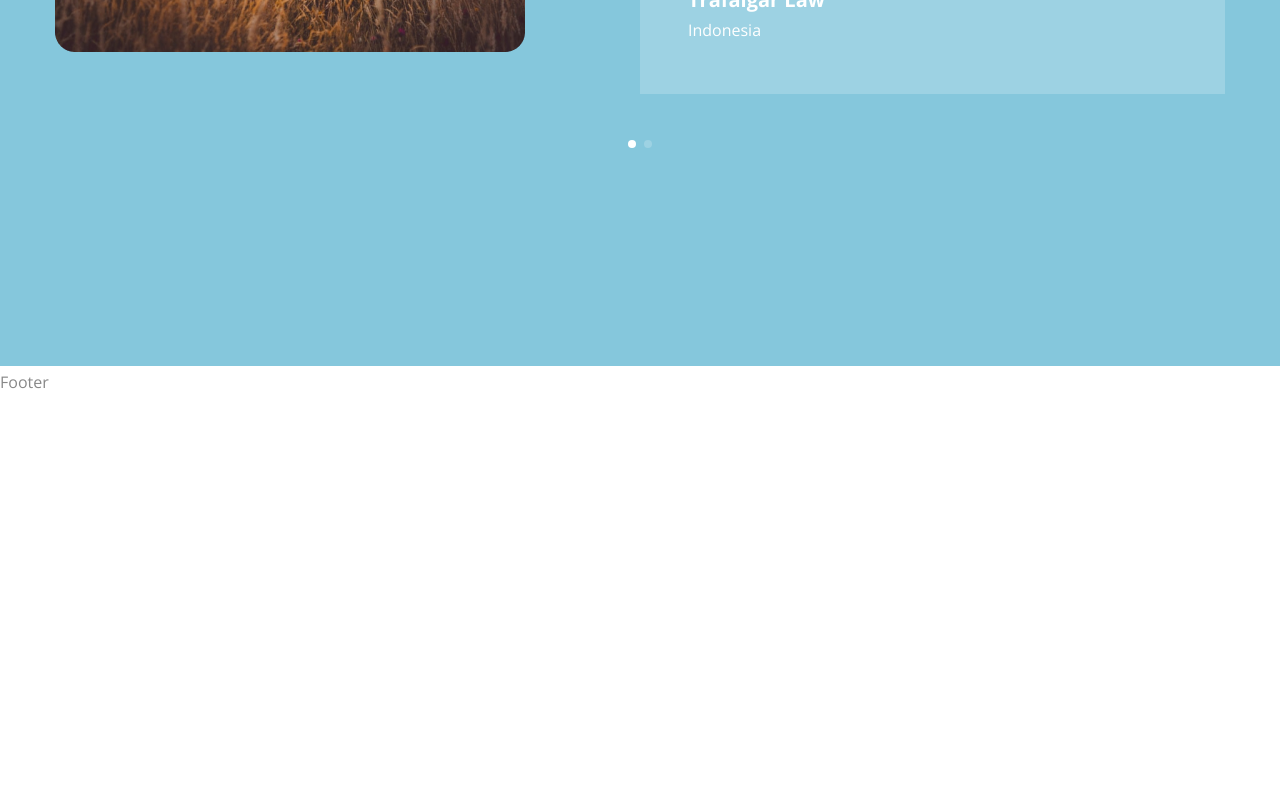
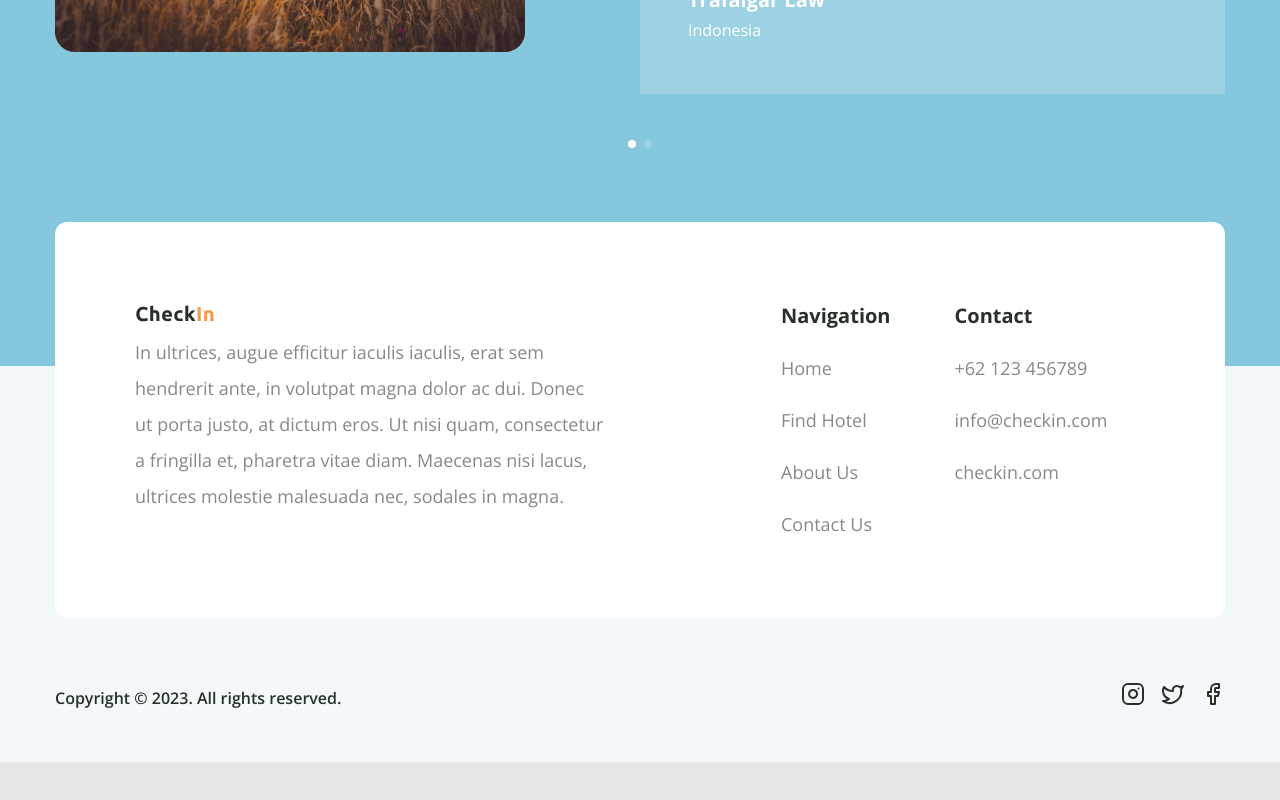
Before and after one commit to Alfians29/responsive-web-hotel, a Next.js app: page / in a window 1280 px wide. Shown: the part 4599-5399 px from the top of the page. After the commit the page ends 5361 px from the top, so only its background shows below. Built offline with nearby package versions, Linux system fonts and the light colour scheme.

Commit message:
final updated
add footer

```diff
--- a/app/page.jsx
+++ b/app/page.jsx
@@ -18,7 +18,6 @@
       <Find />
       <Testimonials />
       <Footer />
-      <div className='h-[4000px]'></div>
     </main>
   );
 }
--- a/components/Find.jsx
+++ b/components/Find.jsx
@@ -9,12 +9,12 @@
   {
     image: '/find/hotel-1.png',
     name: 'Luxe Haven Hotel',
-    location: 'Japan',
+    location: 'Italy',
   },
   {
     image: '/find/hotel-2.png',
     name: 'Serene Harbor Inn',
-    location: 'Greece',
+    location: 'Philippines',
   },
   {
     image: '/find/hotel-3.png',
--- a/components/Footer.jsx
+++ b/components/Footer.jsx
@@ -1,7 +1,76 @@
-import React from 'react';
+'use client';
+import Image from 'next/image';
+import Link from 'next/link';
+import Socials from './Socials';
+
+import { motion } from 'framer-motion';
+import { fadeIn } from '@/variants';
 
 const Footer = () => {
-  return <div>Footer</div>;
+  return (
+    <footer className='bg-soft_green-secondary relative pt-12 xl:pt-0'>
+      <div className='container mx-auto'>
+        <motion.div
+          variants={fadeIn('up', 0.4)}
+          initial='hidden'
+          whileInView='show'
+          viewport={{ once: false, amount: 0 }}
+        >
+          <div className='flex flex-col xl:flex-row bg-white p-8 rounded-xl min-h-[394px] xl:p-20 xl:-translate-y-36 xl:gap-x-12'>
+            {/* logo & text */}
+            <div className='xl:w-[470px] mb-6 xl:mb-0'>
+              <Link href='/'>
+                <Image src='/footer/logo.svg' width={80} height={36} alt='' className='mb-2' />
+              </Link>
+              <p className='text-lg leading-9'>
+                In ultrices, augue efficitur iaculis iaculis, erat sem hendrerit ante, in volutpat
+                magna dolor ac dui. Donec ut porta justo, at dictum eros. Ut nisi quam, consectetur
+                a fringilla et, pharetra vitae diam. Maecenas nisi lacus, ultrices molestie
+                malesuada nec, sodales in magna.
+              </p>
+            </div>
+            {/* navigation & contact */}
+            <div className='flex xl:gap-x-16 xl:ml-32'>
+              {/* navigation */}
+              <div className='flex-1'>
+                <h4 className='h4 mb-6'>Navigation</h4>
+                <ul className='flex flex-col gap-y-6 text-lg'>
+                  <li>
+                    <Link href='/'>Home</Link>
+                  </li>
+                  <li>
+                    <Link href='/'>Find Hotel</Link>
+                  </li>
+                  <li>
+                    <Link href='/'>About Us</Link>
+                  </li>
+                  <li>
+                    <Link href='/'>Contact Us</Link>
+                  </li>
+                </ul>
+              </div>
+              {/* contact */}
+              <div className='flex-1'>
+                <h4 className='h4 mb-6'>Contact</h4>
+                <ul className='flex flex-col gap-y-6 text-lg'>
+                  <li>+62 123 456789</li>
+                  <li>info@checkin.com</li>
+                  <li>checkin.com</li>
+                </ul>
+              </div>
+            </div>
+          </div>
+        </motion.div>
+        {/* copyright text */}
+        <div className='py-12 xl:-mt-32 flex flex-col xl:flex-row xl:justify-between'>
+          <p className='text-black font-semibold text-center mb-4 xl:mb-0'>
+            Copyright &copy; 2023. All rights reserved.
+          </p>
+          <Socials containerStyles='flex gap-x-4 text-black mx-auto xl:mx-0' />
+        </div>
+      </div>
+    </footer>
+  );
 };
 
 export default Footer;
```
Also changed, not shown: public/footer/logo.svg, public/header/logo.svg.
